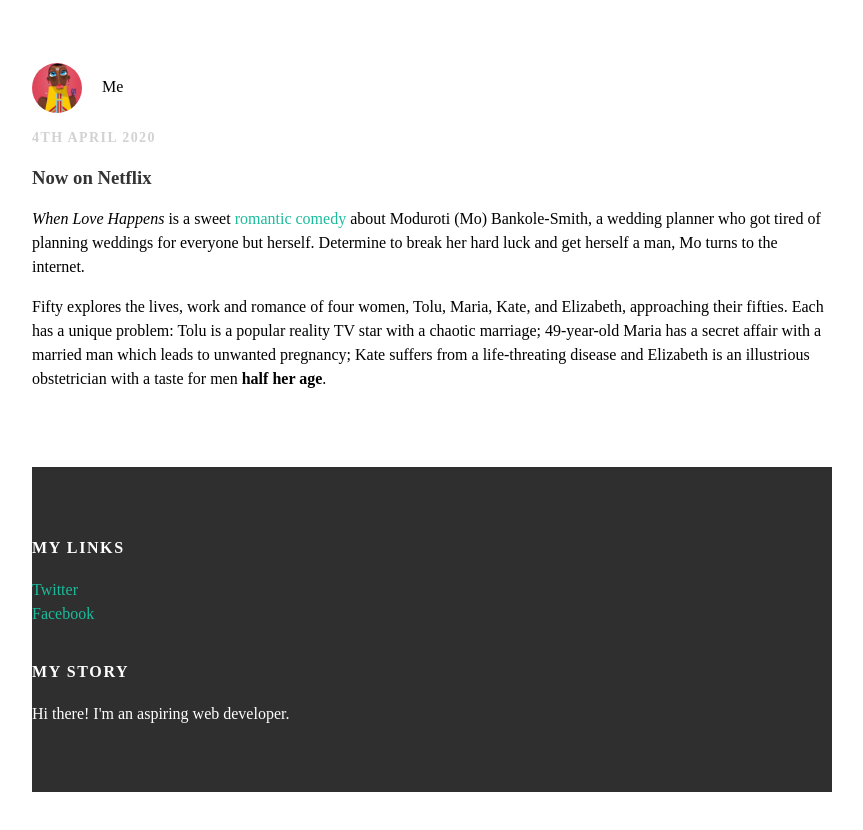
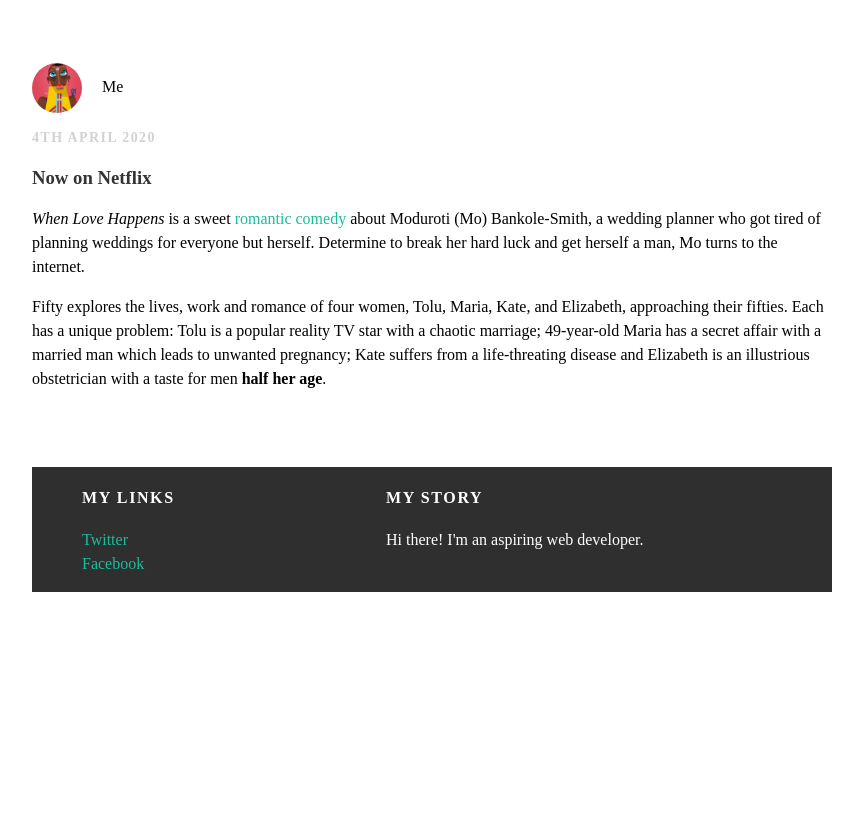
Before and after one commit to joy-igi/joy-igi.github.io, a plain HTML site: page index.html in a window 1280 px wide. Shown: the part 852-1682 px from the top of the page, without its empty margins (208-1071 px from the left). After the commit the page ends 1572 px from the top, so only its background shows below. Drawn offline with Linux system fonts and the light colour scheme.

Commit message:
Update styles.css

```diff
--- a/styles.css
+++ b/styles.css
@@ -68,10 +68,11 @@
 }
 #footer {
   background-color: #2f2f2f;
-  padding: 50px 0;
+  padding-left: 50px;
+  padding-right: 50px;
 }
 .column {
-  min-width: 1000px;
+  min-width: 300px;
   display: inline-block;
   vertical-align: top;
 }
```
